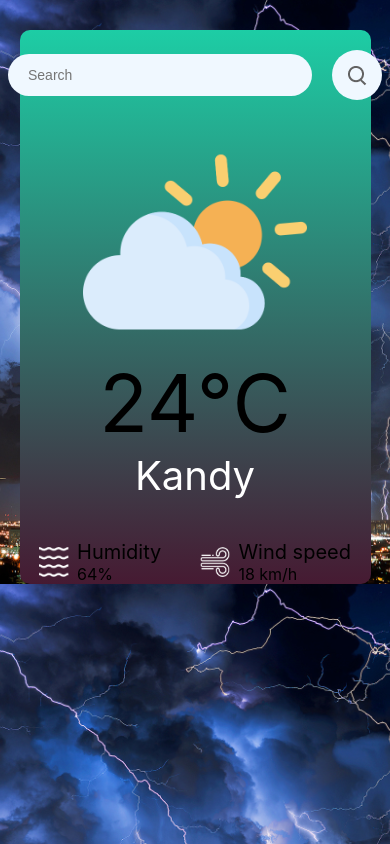
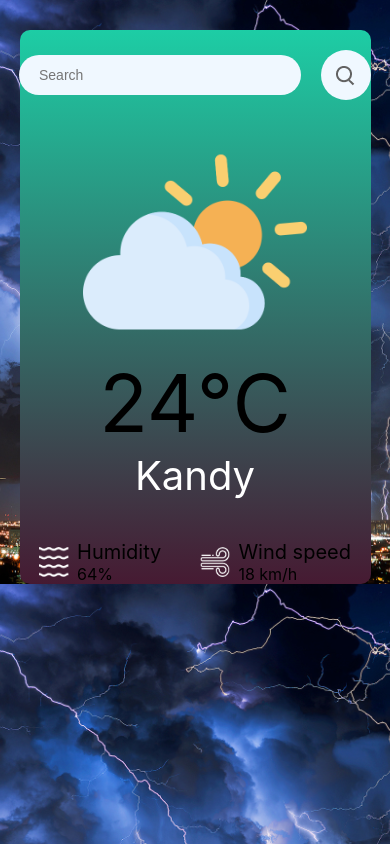
Before and after one commit to NimeshaKavindi/Weather-App-Sky-Tracker-, a React (Create React App) app: page / in a window 390 px wide. Built offline with nearby package versions, Linux system fonts and the light colour scheme.

Commit message:
make responsive for search bar

```diff
--- a/src/components/weatherApp/weatherApp.css
+++ b/src/components/weatherApp/weatherApp.css
@@ -127,10 +127,12 @@ body {
     }
 
     .top-bar input {
-      width: 80%;
+      width: 100%;
+      max-width: 80%;
       height: 40px;
       font-size: 14px;
       padding-left: 20px;
+      box-sizing: border-box;
     }
 
 
```
